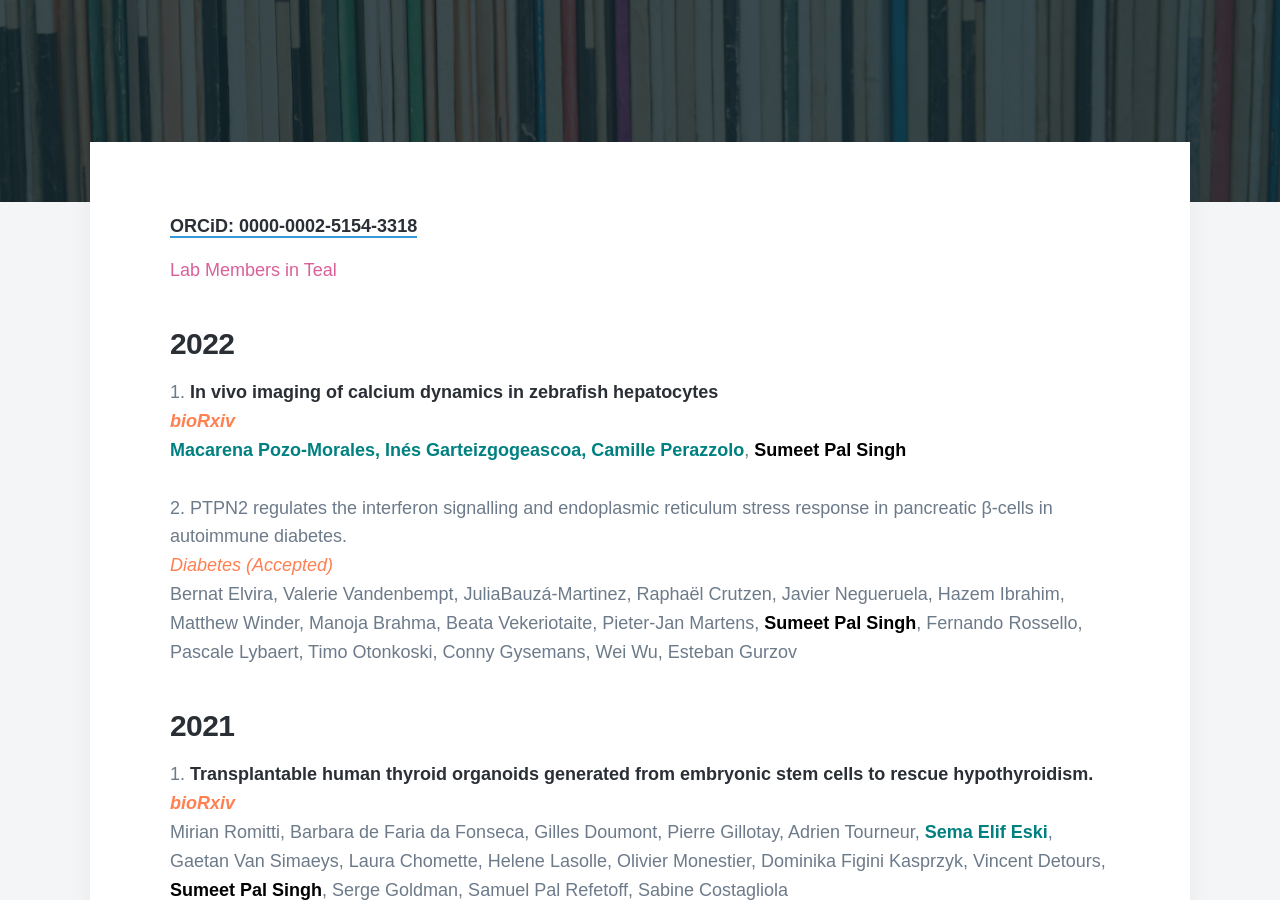
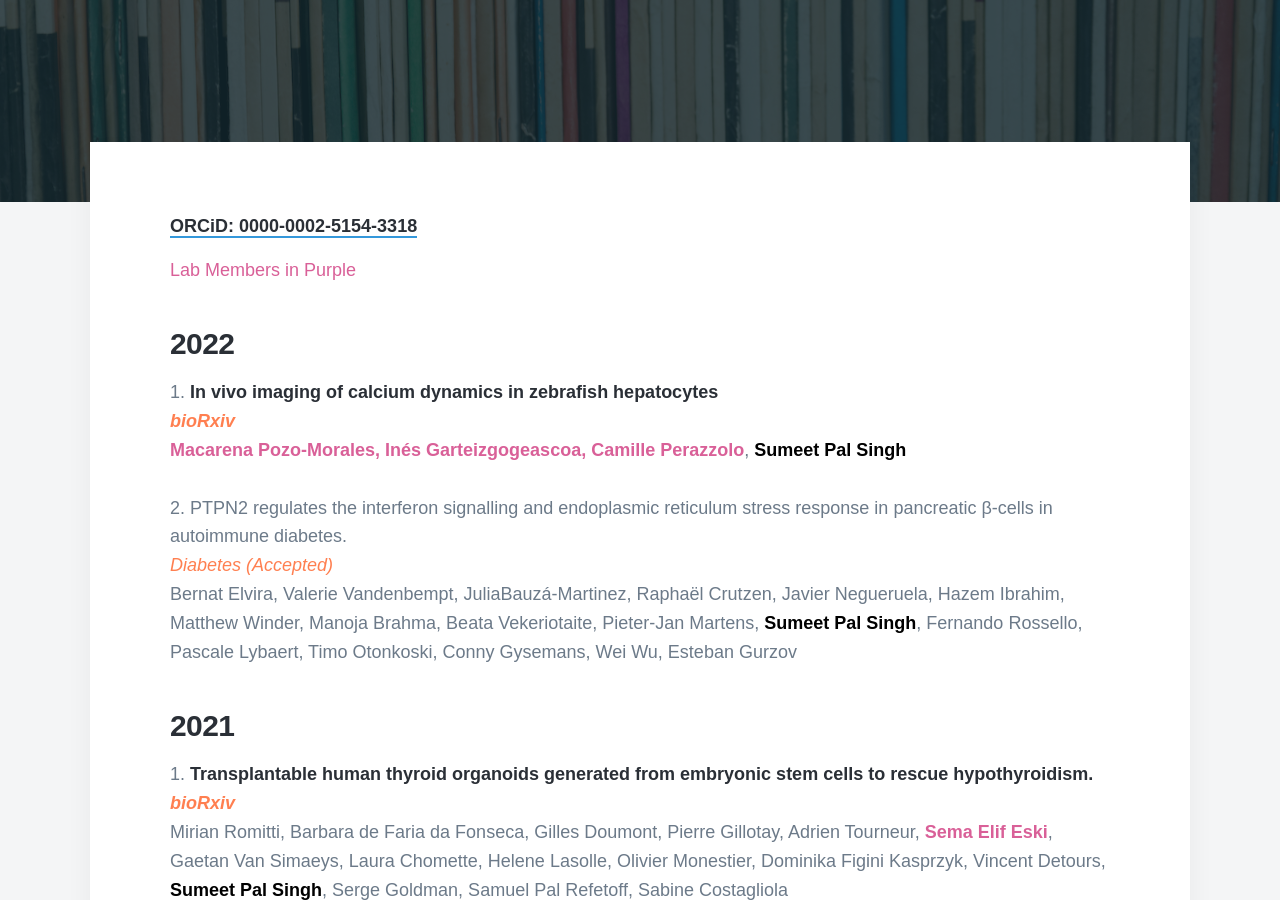
Before and after one commit to sumeetpalsingh/sumeetpalsingh.github.io, a Jekyll site: the page built from _pages/publications.md, in a window 1280 px wide and 900 px high, scrolled down 384 px. Built offline with Jekyll 4.4.1, drawn with Linux system fonts in a browser that asks for light colours; nearby versions of some CDN libraries; some web fonts are replaced; some of the changed text lies outside the part shown.

Commit message:
Update publications.md

```diff
--- a/_pages/publications.md
+++ b/_pages/publications.md
@@ -7,13 +7,13 @@ featured_image: /images/demo/publications.jpg
 
 [ORCiD: 0000-0002-5154-3318](https://orcid.org/0000-0002-5154-3318)
 
-<span style="color:#D96098">Lab Members in Teal</span>
+<span style="color:#D96098">Lab Members in Purple</span>
 
 ### 2022
 
 1. [In vivo imaging of calcium dynamics in zebrafish hepatocytes
   <span style="color:coral">*bioRxiv*</span>](https://www.biorxiv.org/content/10.1101/2022.01.11.475536v1)
-  <span style="color:teal">**Macarena Pozo-Morales, Inés Garteizgogeascoa, Camille Perazzolo**</span>, <span style="color:black">**Sumeet Pal Singh**</span>
+  <span style="color:#D96098">**Macarena Pozo-Morales, Inés Garteizgogeascoa, Camille Perazzolo**</span>, <span style="color:black">**Sumeet Pal Singh**</span>
   <br/>
 1. PTPN2 regulates the interferon signalling and endoplasmic reticulum stress response in pancreatic β-cells in autoimmune diabetes.
   <span style="color:coral">*Diabetes (Accepted)*</span>
@@ -24,21 +24,21 @@ featured_image: /images/demo/publications.jpg
 
 1. [Transplantable human thyroid organoids generated from embryonic stem cells to rescue hypothyroidism.
   <span style="color:coral">*bioRxiv*</span>](https://www.biorxiv.org/content/10.1101/2021.12.01.470729v1)
-  Mirian Romitti, Barbara de Faria da Fonseca, Gilles Doumont, Pierre Gillotay, Adrien Tourneur, <span style="color:teal">**Sema Elif Eski**</span>, Gaetan Van Simaeys, Laura Chomette, Helene Lasolle, Olivier Monestier, Dominika Figini Kasprzyk, Vincent Detours, <span style="color:black">**Sumeet Pal Singh**</span>, Serge Goldman,  Samuel Pal Refetoff, Sabine Costagliola
+  Mirian Romitti, Barbara de Faria da Fonseca, Gilles Doumont, Pierre Gillotay, Adrien Tourneur, <span style="color:#D96098">**Sema Elif Eski**</span>, Gaetan Van Simaeys, Laura Chomette, Helene Lasolle, Olivier Monestier, Dominika Figini Kasprzyk, Vincent Detours, <span style="color:black">**Sumeet Pal Singh**</span>, Serge Goldman,  Samuel Pal Refetoff, Sabine Costagliola
   <br/>
 1. [A single-cell atlas of de novo β-cell regeneration reveals the contribution of hybrid β/δ cells to diabetes recovery in zebrafish.
   <span style="color:coral">*bioRxiv*</span>](https://www.biorxiv.org/content/10.1101/2021.06.24.449704v1)
-  <span style="color:black">**Sumeet Pal Singh**</span><sup>*</sup>, Prateek Chawla<sup>*</sup>, Alisa Hnatiuk, Margrit Kamel, Luis Delgadillo Silva, Bastiaan Spanjard, <span style="color:teal">**Sema Elif Eski**</span>, Sharan Janjuha, Pedro Olivares, Oezge Kayisoglu, Fabian Rost, Juliane Bläsche, Annekathrin Kränkel, Andreas Petzold, Thomas Kurth, Susanne Reinhardt, Jan Philipp Junker, Nikolay Ninov
+  <span style="color:black">**Sumeet Pal Singh**</span><sup>*</sup>, Prateek Chawla<sup>*</sup>, Alisa Hnatiuk, Margrit Kamel, Luis Delgadillo Silva, Bastiaan Spanjard, <span style="color:#D96098">**Sema Elif Eski**</span>, Sharan Janjuha, Pedro Olivares, Oezge Kayisoglu, Fabian Rost, Juliane Bläsche, Annekathrin Kränkel, Andreas Petzold, Thomas Kurth, Susanne Reinhardt, Jan Philipp Junker, Nikolay Ninov
   <sup>*</sup> Co-Authors
   <br/>
 1. [Keratin dynamics govern the establishment of the maternal-fetal interface.
   <span style="color:coral">*bioRxiv*</span>](https://www.biorxiv.org/content/10.1101/2021.04.07.438772v1)
-  Wallis Nahaboo, <span style="color:teal">**Sema Elif Eski**</span>, Marjorie Vermeersch, Bechara Saykali , Daniel Monteyne, Thomas M. Magin, Nicole Schwarz, An Zwijsen, David Perez-Morga, <span style="color:black">**Sumeet Pal Singh**</span>, Isabelle Migeotte
+  Wallis Nahaboo, <span style="color:#D96098">**Sema Elif Eski**</span>, Marjorie Vermeersch, Bechara Saykali , Daniel Monteyne, Thomas M. Magin, Nicole Schwarz, An Zwijsen, David Perez-Morga, <span style="color:black">**Sumeet Pal Singh**</span>, Isabelle Migeotte
   <br/>
 1. [Single-cell trajectory inference guided enhancement of thyroid maturation in vitro using TGF-beta inhibition
   <span style="color:coral">*Frontiers in Endocrinology*</span>](https://doi.org/10.3389/fendo.2021.657195)
   [*bioRxiv*](https://doi.org/10.1101/2021.01.18.427103)
-  Mirian Romitti<sup>§</sup><sup>*</sup>, <span style="color:teal">**Sema Elif Eski**</span><sup>*</sup>, Barbara Faria Fonseca, <span style="color:black">**Sumeet Pal Singh<sup>§</sup>**</span>, Sabine Costagliola<sup>§</sup>
+  Mirian Romitti<sup>§</sup><sup>*</sup>, <span style="color:#D96098">**Sema Elif Eski**</span><sup>*</sup>, Barbara Faria Fonseca, <span style="color:black">**Sumeet Pal Singh<sup>§</sup>**</span>, Sabine Costagliola<sup>§</sup>
   <sup>*</sup> Co-Authors
   <sup>§</sup> Co-Corresponding author
   <br/>
@@ -52,17 +52,17 @@ featured_image: /images/demo/publications.jpg
 1. [Single-cell transcriptome analysis reveals thyrocyte diversity in the zebrafish thyroid gland
   <span style="color:coral">*EMBO reports*</span>](https://doi.org/10.15252/embr.202050612)
   [*bioRxiv*](https://www.biorxiv.org/content/10.1101/2020.01.13.891630v2)
-  Pierre Gillotay, Meghna P Shankar, <span style="color:black">**Sema Elif Eski, Macarena Pozo-Morales, Inés Garteizgogeascoa**</span>, Susanne Reinhardt, Annekathrin Kraenkel, Juliane Blaesche, Andreas Petzold, Nikolay Ninov, Gokul Kesavan, Christian Lange, Michael Brand, Vincent Detours, Sabine Costagliola<sup>§</sup>, <span style="color:black">**Sumeet Pal Singh<sup>§</sup>**</span>
+  Pierre Gillotay, Meghna P Shankar, <span style="color:#D96098">**Sema Elif Eski, Macarena Pozo-Morales, Inés Garteizgogeascoa**</span>, Susanne Reinhardt, Annekathrin Kraenkel, Juliane Blaesche, Andreas Petzold, Nikolay Ninov, Gokul Kesavan, Christian Lange, Michael Brand, Vincent Detours, Sabine Costagliola<sup>§</sup>, <span style="color:black">**Sumeet Pal Singh<sup>§</sup>**</span>
   <sup>§</sup> Co-Corresponding author
   <br/>
 1. [Asymmetry in the frequency and position of mitosis in the mouse embryo epiblast at gastrulation
   <span style="color:coral">*EMBO reports*</span>](https://doi.org/10.15252/embr.202050944)
   [*bioRxiv*](https://doi.org/10.1101/2020.02.21.959080)
-  Navrita Mathiah,  Evangeline Despin-Guitard,  Matthew Stower,  Wallis Nahaboo,  <span style="color:black">**Sema Elif Eski, Sumeet Pal Singh**</span>, Shankar Srinivas, Isabelle Migeotte
+  Navrita Mathiah,  Evangeline Despin-Guitard,  Matthew Stower,  Wallis Nahaboo,  <span style="color:#D96098">**Sema Elif Eski**</span>, <span style="color:black">**Sumeet Pal Singh**</span>, Shankar Srinivas, Isabelle Migeotte
   <br/>
 1. [Nuclei Isolation from Whole Tissue using a Detergent and Enzyme-Free Method
   <span style="color:coral">*J. Vis. Exp.*</span>](https://www.jove.com/t/61471/nuclei-isolation-from-whole-tissue-using-detergent-enzyme-free)
-  <span style="color:black">**Sema Elif Eski**</span>, Christine Dubois, <span style="color:black">**Sumeet Pal Singh**</span>
+  <span style="color:#D96098">**Sema Elif Eski**</span>, Christine Dubois, <span style="color:black">**Sumeet Pal Singh**</span>
   <br/>
 1. [Transcriptional analysis of sepsis-induced activation and damage of the adrenal microvascular cells
   <span style="color:coral">*Frontiers in Endocrinology*</span>](https://www.frontiersin.org/articles/10.3389/fendo.2019.00944/full)
```
